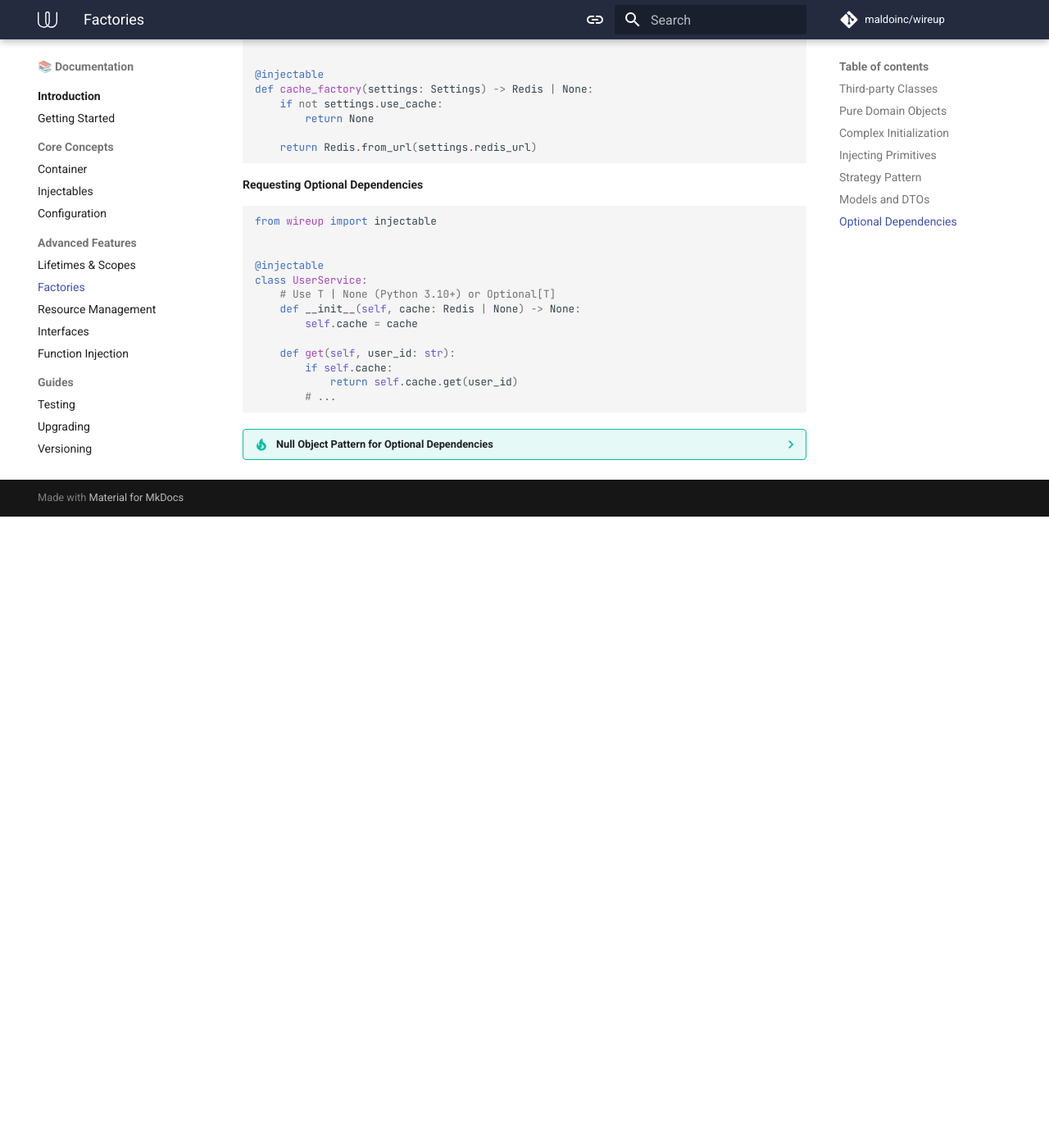
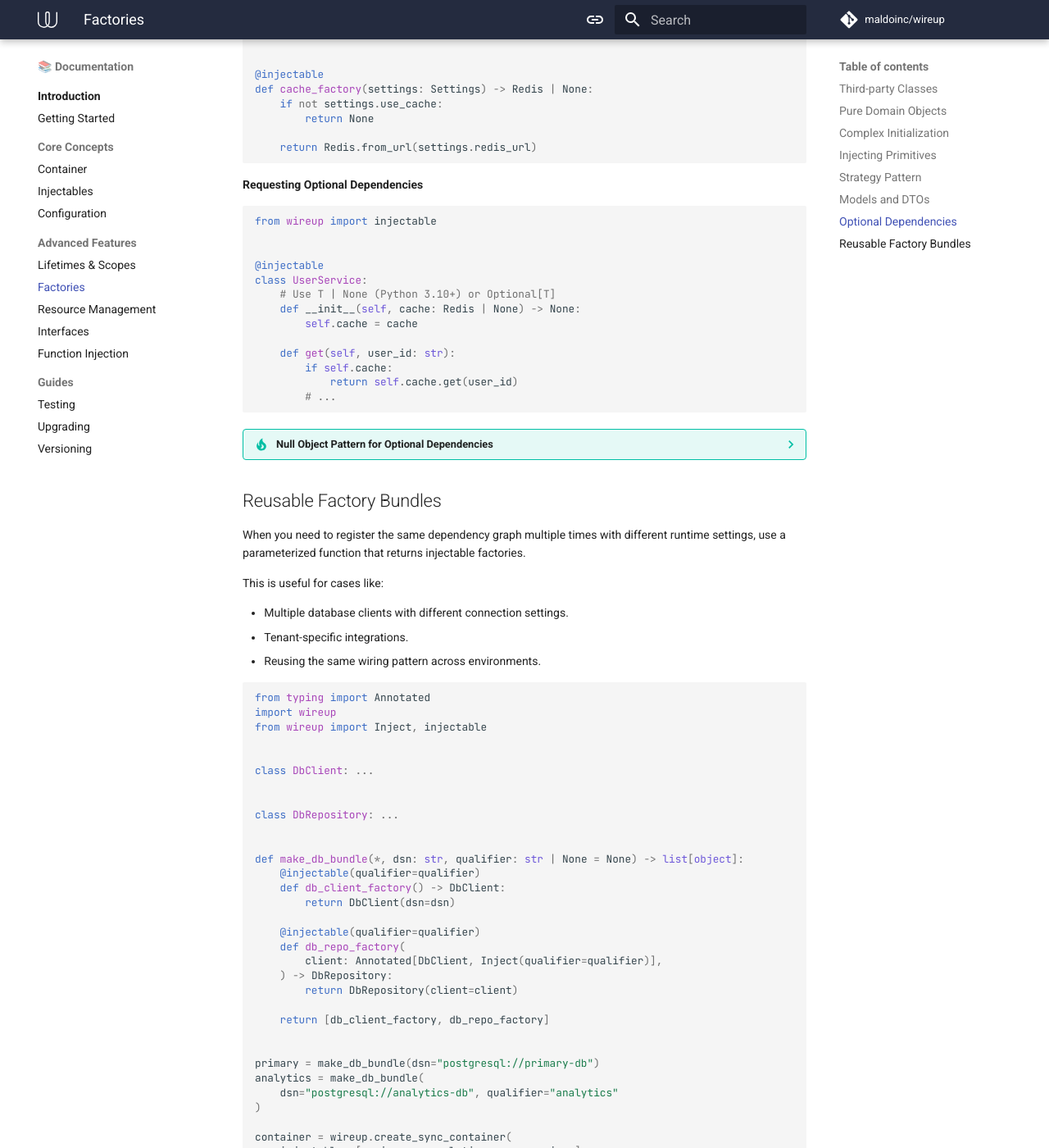
Before and after one commit to maldoinc/wireup, an MkDocs documentation site: the page built from docs/pages/factories.md, in a window 1280 px wide and 1400 px high, scrolled down 3168 px. Shown: the whole window at 82% size. Built offline with MkDocs 1.6.1 and Material for MkDocs 9.7.7, drawn with Linux system fonts in a browser that asks for light colours; comment, search, counter and statistics services are not loaded; the version menu is left out; before the commit the page ends 3798 px from its top, so only the background shows below that; some of the changed text lies outside the part shown.

Commit message:
Add reusable factory bundle docs

````diff
--- a/docs/pages/factories.md
+++ b/docs/pages/factories.md
@@ -253,3 +253,68 @@ class UserService:
                 self.cache.set(f"user:{user_id}", user.to_json())
                 return user
         ```
+
+## Reusable Factory Bundles
+
+When you need to register the same dependency graph multiple times with different runtime settings, use a parameterized
+function that returns injectable factories.
+
+This is useful for cases like:
+
+* Multiple database clients with different connection settings.
+* Tenant-specific integrations.
+* Reusing the same wiring pattern across environments.
+
+```python
+from typing import Annotated
+import wireup
+from wireup import Inject, injectable
+
+
+class DbClient: ...
+
+
+class DbRepository: ...
+
+
+def make_db_bundle(*, dsn: str, qualifier: str | None = None) -> list[object]:
+    @injectable(qualifier=qualifier)
+    def db_client_factory() -> DbClient:
+        return DbClient(dsn=dsn)
+
+    @injectable(qualifier=qualifier)
+    def db_repo_factory(
+        client: Annotated[DbClient, Inject(qualifier=qualifier)],
+    ) -> DbRepository:
+        return DbRepository(client=client)
+
+    return [db_client_factory, db_repo_factory]
+
+
+primary = make_db_bundle(dsn="postgresql://primary-db")
+analytics = make_db_bundle(
+    dsn="postgresql://analytics-db", qualifier="analytics"
+)
+
+container = wireup.create_sync_container(
+    injectables=[*primary, *analytics, app.services],
+)
+```
+
+Use an unqualified default (`None`) for your primary bundle, then add qualifiers only where needed:
+
+```python
+from typing import Annotated
+from wireup import Inject, Injected, injectable
+
+
+@injectable
+class ReportService:
+    def __init__(
+        self,
+        primary_repo: Injected[DbRepository],
+        analytics_repo: Annotated[DbRepository, Inject(qualifier="analytics")],
+    ) -> None:
+        self.primary_repo = primary_repo
+        self.analytics_repo = analytics_repo
+```
````
Also changed, not shown: docs/pages/container.md (+5 -5 lines), docs/pages/index.md (+4 -0 lines), readme.md.
